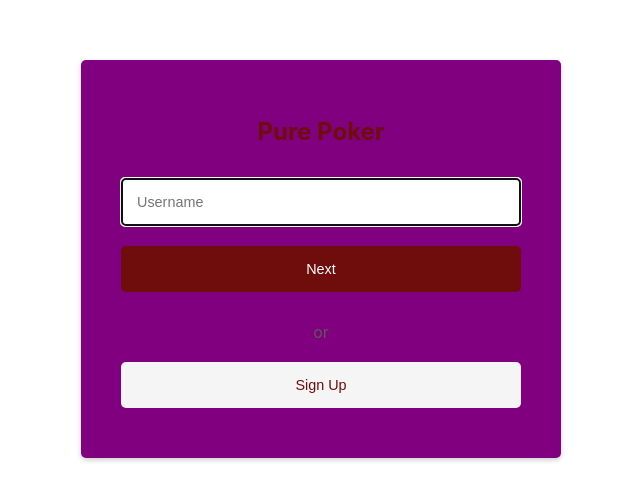
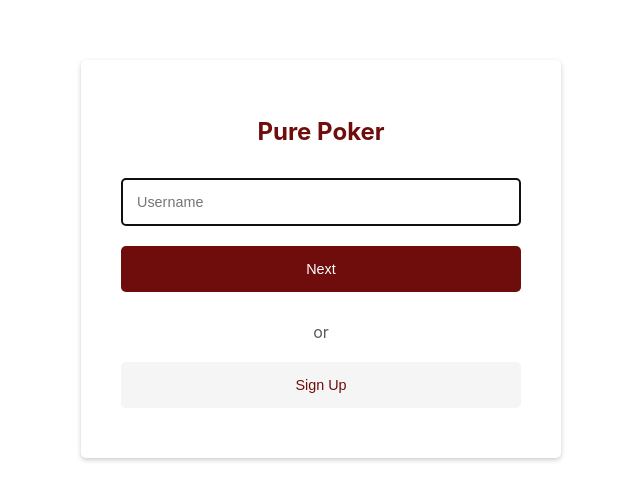
Before and after one commit to Harold-coder/purepoker-frontend, a React (Create React App) app: page /login in a window 1280 px wide. Shown: the part 101-602 px from the top of the page, without its empty margins (319-959 px from the left). Built offline with nearby package versions, Linux system fonts and the light colour scheme; no server answers.

Commit message:
Came back to normal

```diff
--- a/src/components/Login.css
+++ b/src/components/Login.css
@@ -8,7 +8,7 @@
 }
 
 .login-form {
-    background: purple;
+    background: #fff;
     padding: 40px;
     border-radius: 5px;
     box-shadow: 0 2px 5px rgba(0, 0, 0, 0.2);
```
